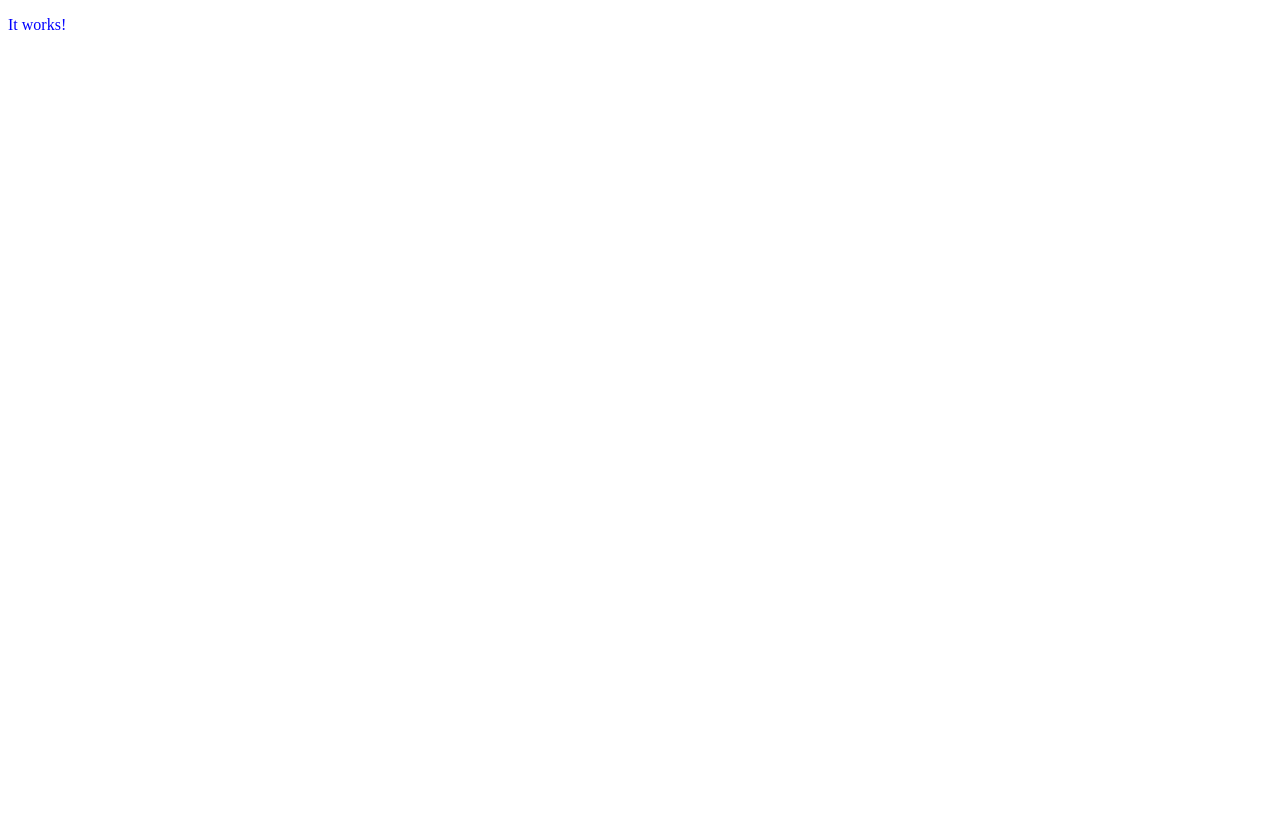
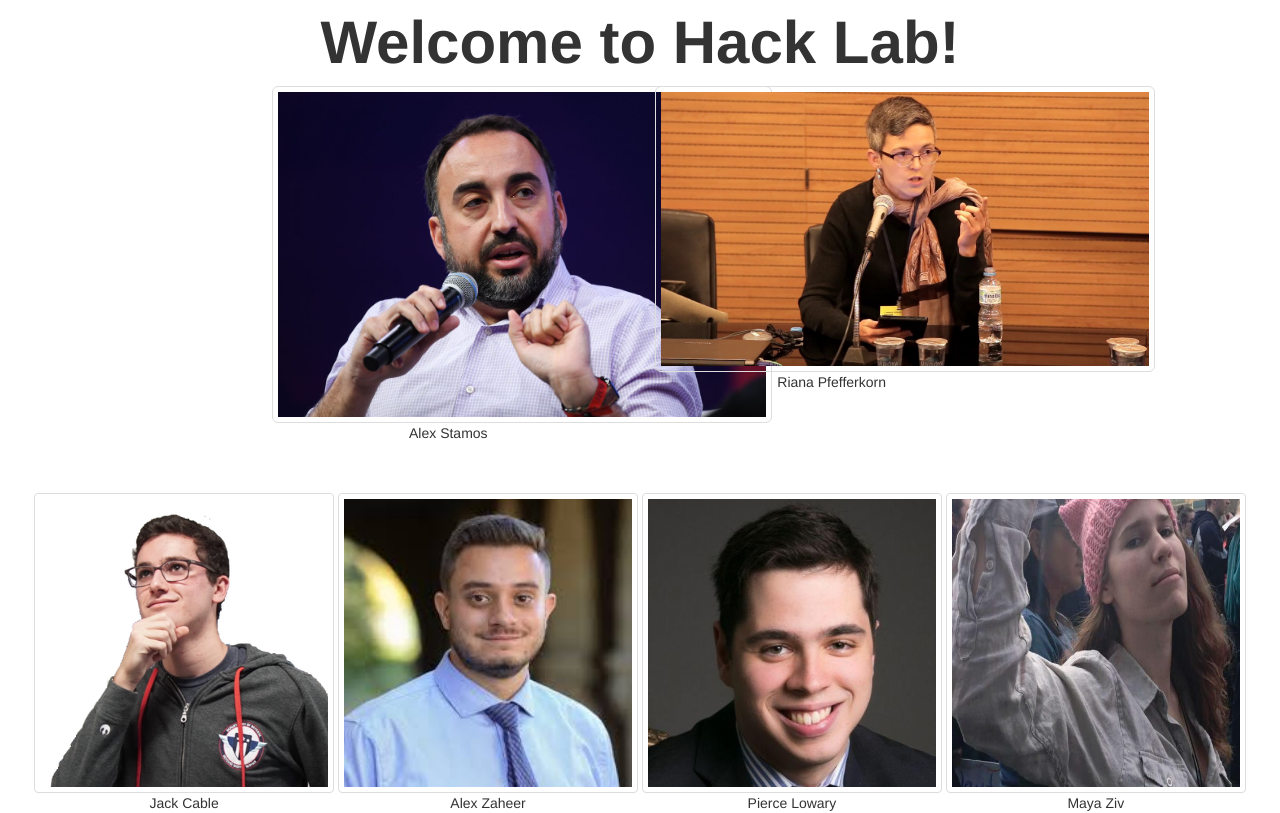
Before and after one commit to cablej/HackLab-Secton1-DevTools-Lesson, a Flask app: page / in a window 1280 px wide. Before the commit the page is almost empty. Before the commit the page ends 30 px from the top, so only its background shows below. Run offline with Flask 2, Linux system fonts and the light colour scheme; some libraries are stand-ins or nearby versions.

Commit message:
Added hidden aspects to website

```diff
--- a/app.py
+++ b/app.py
@@ -1,15 +1,15 @@
-from flask import Flask, render_template
+from flask import Flask, jsonify, render_template
 
 
 app = Flask(__name__)
 
-@app.route('/')
+@app.route('/', methods=['GET'])
 def index():
     return render_template('index.html')
 
-@app.route('/super_secret_password/tas_only/do_not_enter/password', methods=['GET'])
+@app.route('/', methods=['POST'])
 def super_secret_password():
-    return 'super_secret_password'
+    return jsonify({'super_secret_password': 'jacked cable'})
 
 if __name__ == '__main__':
     app.debug=True
--- a/static/main.css
+++ b/static/main.css
@@ -1,3 +1,28 @@
+.row.col-centered > [class*='col-'] {
+    display: inline-block;
+}
+
+img.prof {
+  border: 1px solid #ddd;
+  border-radius: 6px;
+  padding: 5px;
+  width: 500px;
+}
+
+img.ta {
+  border: 1px solid #ddd;
+  border-radius: 4px;
+  padding: 5px;
+  width: 300px;
+  height: 300px;
+  overflow: hidden;
+}
+
+button {
+  width: 200px;
+  font-size: 20px;
+}
+
 body {
-  color: blue;
+  background-image: 'static/background.jpg';
 }
--- a/static/main.js
+++ b/static/main.js
@@ -1 +1,7 @@
-alert('hello');
+function getSecretPassword(url) {
+  var xhr = new XMLHttpRequest();
+  xhr.open("POST", url, true);
+  xhr.setRequestHeader('Content-Type', 'application/json');
+  xhr.send(JSON.stringify({}));
+  return false;
+}
--- a/templates/index.html
+++ b/templates/index.html
@@ -4,11 +4,60 @@
   <meta charset="utf-8" />
   <title>Hello world!</title>
   <script src="{{url_for('static', filename='main.js')}}" charset="utf-8"></script>
+  <link href="https://maxcdn.bootstrapcdn.com/bootstrap/3.3.7/css/bootstrap.min.css" rel="stylesheet"/>
   <link type="text/css" rel="stylesheet" href="{{url_for('static', filename='main.css')}}" />
 </head>
 <body>
 
-<p>It works!</p>
+<div class="container" style="width: 100%">
+  <div class="col-lg-12 col-centered text-center" style="font-size: 60px; font-weight: bold;">
+    Welcome to Hack Lab!
+  </div>
+  <p class="cenb"></p>
+  <div class="row col-centered text-center" style="margin: 50px;">
+    <div class="col-lg-2">
+
+    </div>
+    <div class="col-lg-4">
+      <img class="prof" src="{{url_for('static', filename='alex.jpg')}}" alt="picture of alex stamos" style="">
+      <br>  Alex Stamos
+    </div>
+    <div class="col-lg-4">
+      <img class="prof" src="{{url_for('static', filename='riana.jpeg')}}" alt="Photo of Riana on a panel">
+      <br>Riana Pfefferkorn
+    </div>
+    <div class="col-lg-2">
+
+    </div>
+  </div>
+  <div class="row col-centered text-center">
+    <div class="col-md">
+      <img class="ta" src="{{url_for('static', filename='jack.png')}}" alt="Photo of jack with white background"><br>
+      Jack Cable
+    </div>
+    <div class="col-md">
+      <img class="ta" src="{{url_for('static', filename='alexz.jpg')}}" alt=""><br>
+      Alex Zaheer
+      <!-- The secret word is "Heinlein" -->
+    </div>
+    <div class="col-md">
+      <img class="ta" src="{{url_for('static', filename='pierce.jpeg')}}" alt=""><br>
+      Pierce Lowary
+    </div>
+    <div class="col-md">
+      <img class="ta" src="{{url_for('static', filename='maya.jpg')}}" alt=""><br>
+      Maya Ziv
+    </div>
+    <div style="display: none;" class="col-md">
+      <img class="ta" src="{{url_for('static', filename='cooper.jpg')}}" alt=""><br>
+      Cooper de Nicola
+    </div>
+  </div>
+  <div style="display: none;" class="col-sm-12 col-centered text-center" style="font-weight: bold;">
+    <button type="button" name="button" onclick="getSecretPassword('{{ url_for('super_secret_password') }}')"> Get Super Secret Password >> </button>
+  </div>
+</div>
+
 
 </body>
 </html>
```
Also changed, not shown: static/alex.jpg (added), static/alexz.jpg (added), static/background.jpg (added), static/cooper.jpg (added), static/jack.png (added), static/maya.jpg (added), static/pierce.jpeg (added), static/riana.jpeg (added).
